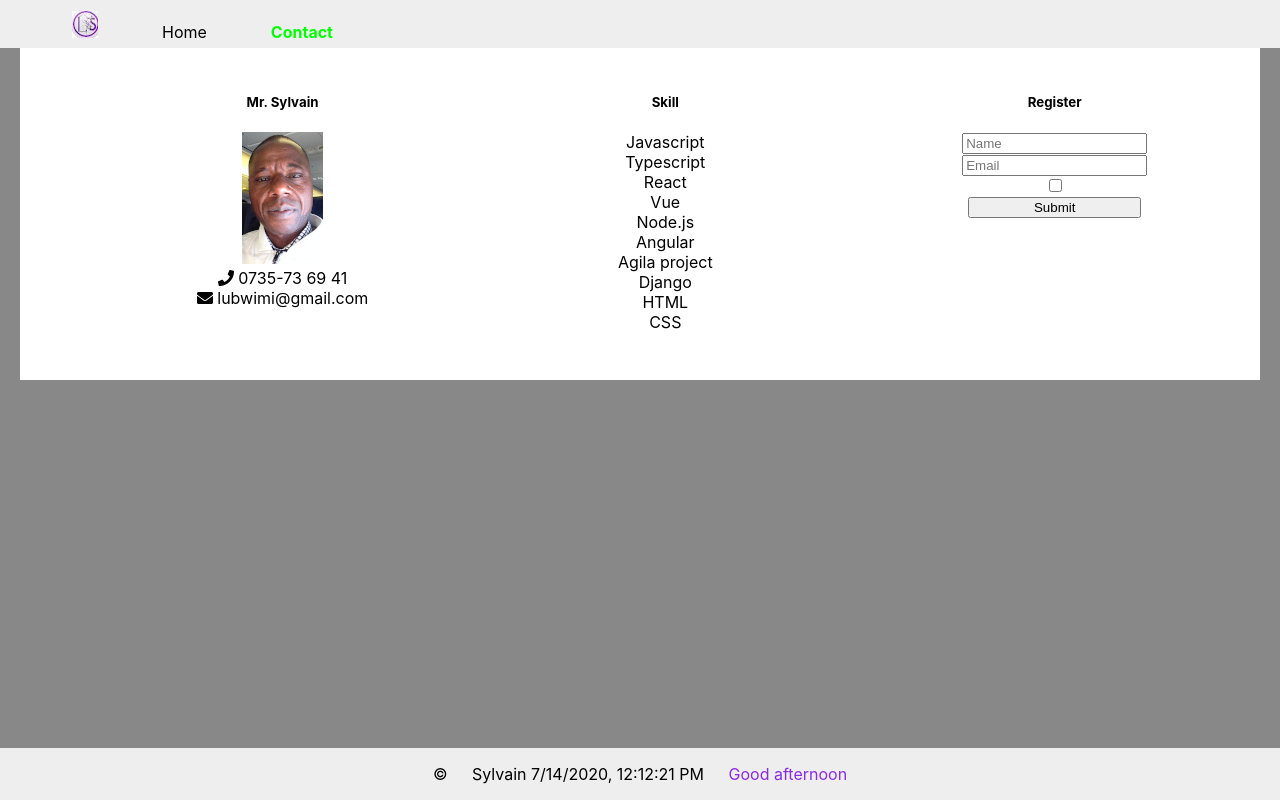
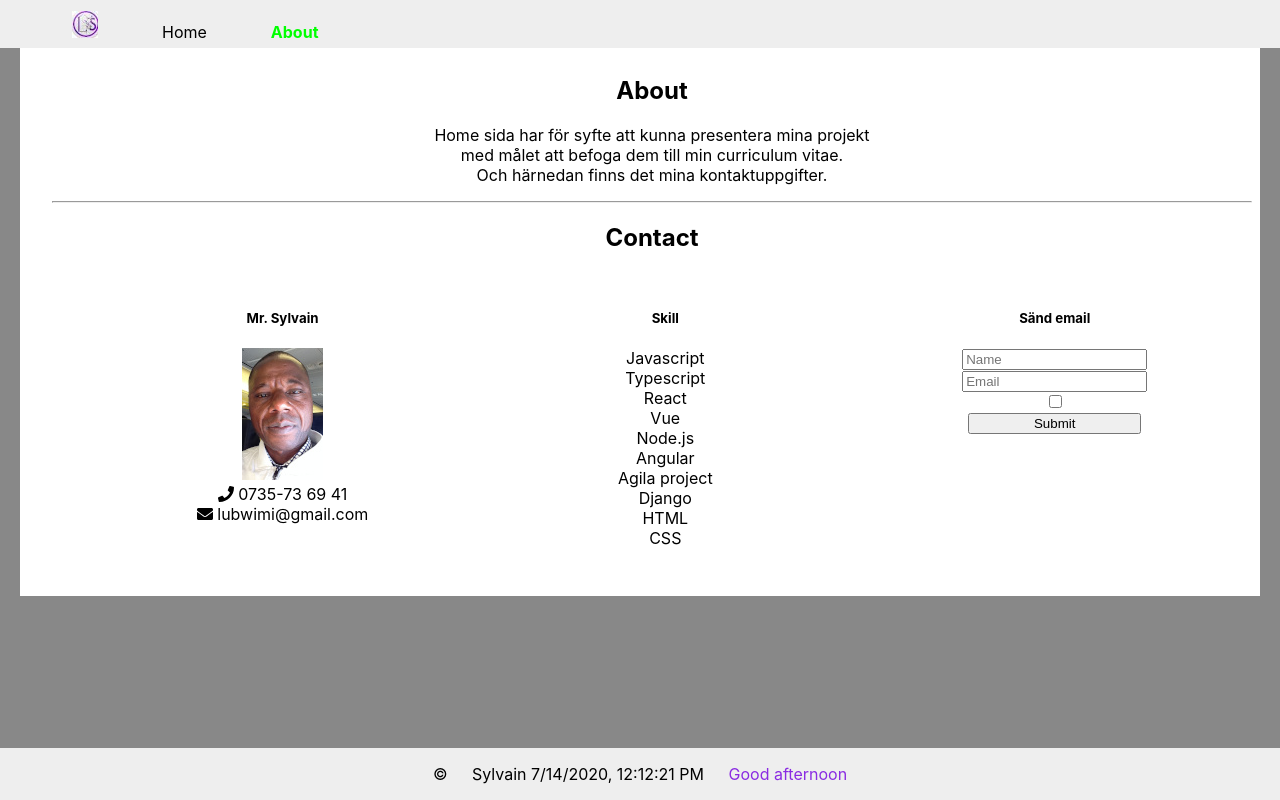
Before and after one commit to sylvsin/todomovies, a React (Create React App) app: page /contact in a window 1280 px wide. Built offline with nearby package versions, Linux system fonts and the light colour scheme.

Commit message:
Changed Contact to About and removed Nav comment.

```diff
--- a/src/components/Contact/Contact.tsx
+++ b/src/components/Contact/Contact.tsx
@@ -57,6 +57,15 @@ class Contact extends React.Component<{}, IRegisterState> {
         return (
             <React.Fragment>
                 <div className="contact">
+                    <div>
+                        <h2>About</h2>
+                        <p>Home sida har för syfte att kunna presentera mina projekt <br/>
+                         med målet att befoga dem till min curriculum vitae.<br/>
+                         Och härnedan finns det mina kontaktuppgifter.
+                        </p>
+                    </div>
+                    <hr/>
+                    <h2>Contact</h2>
                     <span>
                         <ul>
                             <h5>Mr. Sylvain</h5>
@@ -81,7 +90,7 @@ class Contact extends React.Component<{}, IRegisterState> {
 
                         <ul>
                             <form noValidate onSubmit={this.handleSubmit.bind(this)}>
-                                <h5>Register</h5>
+                                <h5>Sänd email</h5>
                                 <input type="text" value={this.state.name} onChange={this.handleChange} name="name" required placeholder="Name"/><br/>
                                 <input type="email" value={this.state.email} onChange={this.handleChange} name="email" required placeholder="Email"/><br/>
                                 <input type="checkbox" checked={this.state.isgoing} onChange={this.handleChange} name="isgoing" /><br/>
--- a/src/components/Navbar/Navbar.tsx
+++ b/src/components/Navbar/Navbar.tsx
@@ -9,10 +9,7 @@ class Navbar extends React.Component {
                     <ul>
                     <li><NavLink exact to="/" activeClassName="selected" activeStyle={{fontWeight: "bold",color: "#0f0"}}><img src="/image/logo1.jpg"  alt=''/></NavLink></li>
                     <li><NavLink exact to="/" activeClassName="selected" activeStyle={{fontWeight: "bold",color: "#0f0"}}>Home</NavLink></li>
-                    {/* <li><NavLink exact to="/todo" activeClassName="selected" activeStyle={{fontWeight: "bold",color: "#0f0"}}>Todo</NavLink></li> */}
-                    <li><NavLink exact to="/contact" activeClassName="selected" activeStyle={{fontWeight: "bold",color: "#0f0"}}>Contact</NavLink></li>
-                    {/* <li><NavLink exact to="/products" activeClassName="selected" activeStyle={{fontWeight: "bold",color: "#0f0"}}>Movies</NavLink></li> */}
-                    {/* <li><NavLink exact to="/order/" activeClassName="selected" activeStyle={{fontWeight: "bold",color: "#0f0"}}>Order</NavLink></li> */}
+                    <li><NavLink exact to="/contact" activeClassName="selected" activeStyle={{fontWeight: "bold",color: "#0f0"}}>About</NavLink></li>
                     </ul>
                 </nav>
             </div>
```
